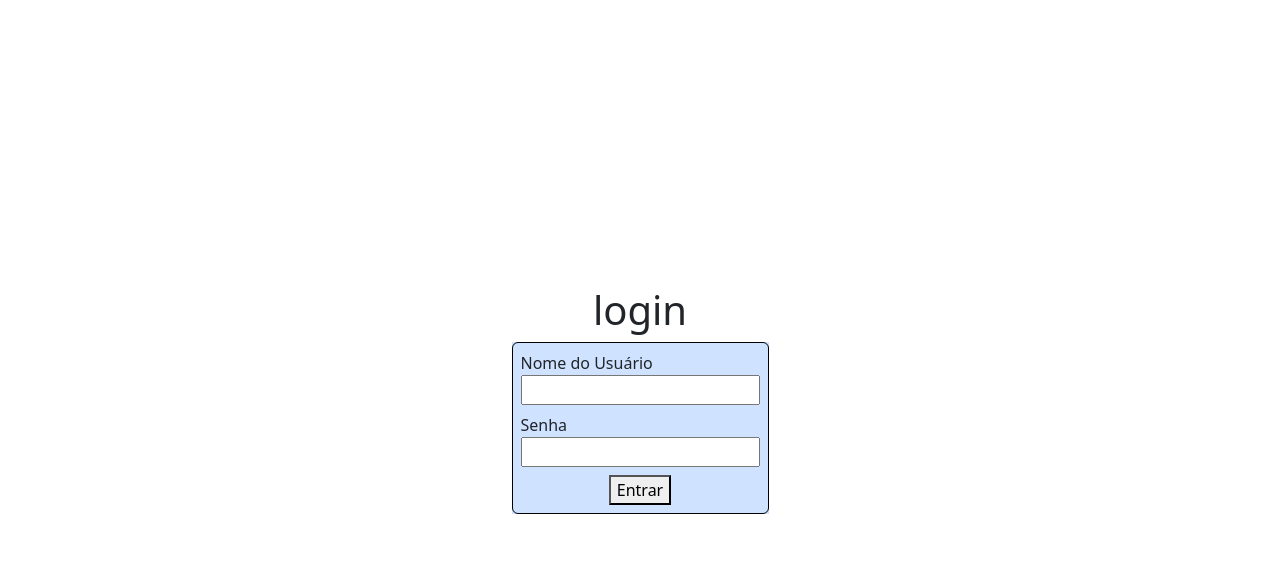
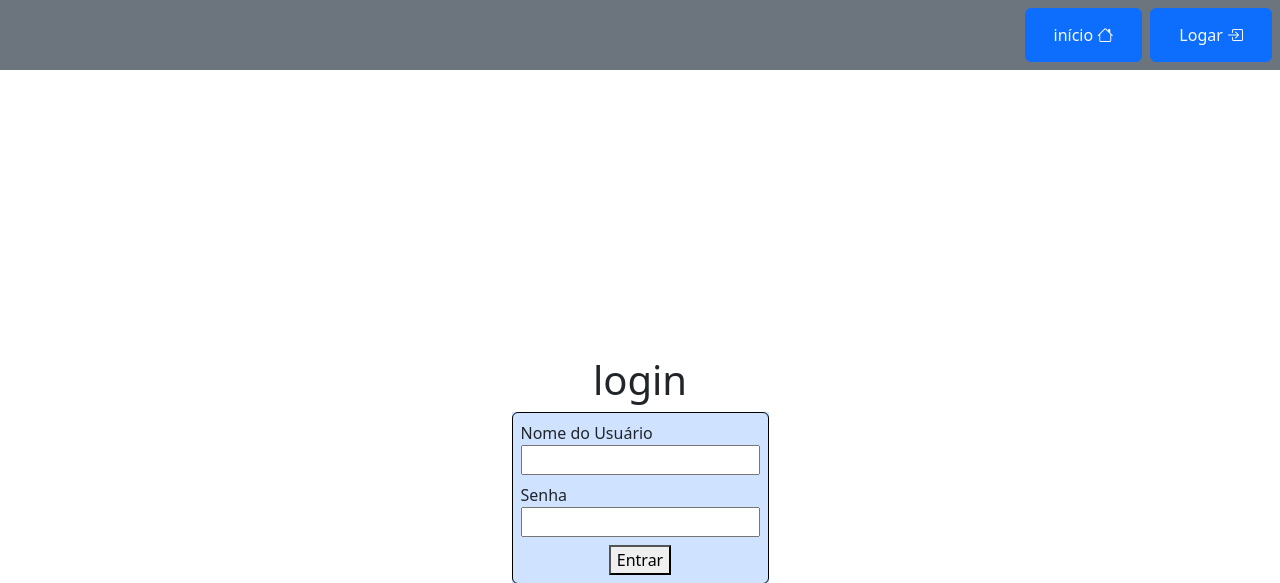
Before and after one commit to Marcosviana91/gallery_server, a Django app: page /login in a window 1280 px wide. Shown: the top 583 px of the page. Before the commit the page ends 514 px from the top, so only its background shows below. Run offline with Django 5.2, Linux system fonts and the light colour scheme.

Commit message:
feat - 'base.html' template with nav menu

```diff
--- a/templates/base.html
+++ b/templates/base.html
@@ -7,6 +7,7 @@
     {% block 'head' %}{% endblock %}
     <link href="https://cdn.jsdelivr.net/npm/bootstrap@5.3.3/dist/css/bootstrap.min.css" rel="stylesheet"
         integrity="sha384-QWTKZyjpPEjISv5WaRU9OFeRpok6YctnYmDr5pNlyT2bRjXh0JMhjY6hW+ALEwIH" crossorigin="anonymous">
+    <link rel="stylesheet" href="https://cdn.jsdelivr.net/npm/bootstrap-icons@1.11.3/font/bootstrap-icons.min.css">
     <script src="https://cdn.jsdelivr.net/npm/bootstrap@5.3.3/dist/js/bootstrap.bundle.min.js"
         integrity="sha384-YvpcrYf0tY3lHB60NNkmXc5s9fDVZLESaAA55NDzOxhy9GkcIdslK1eN7N6jIeHz"
         crossorigin="anonymous"></script>
@@ -14,6 +15,40 @@
 </head>
 
 <body style="min-height: 100vh;">
+    <nav class="navbar container-fluid bg-secondary justify-content-between sticky-top px-2">
+        {% if user.is_authenticated %}
+        <div class="fs-3">Olá, {{user}}</div>
+        {% else %}
+        <div></div>
+        {% endif %}
+        <ul class="nav gap-2">
+            <li class="btn btn-primary nav-item">
+                <a href="{% url 'home' %}" class="nav-link text-light">
+                    início
+                    <i class="bi bi-house"></i>
+                </a>
+            </li>
+            {% if user.is_authenticated %}
+            <li class="btn btn-primary nav-item">
+                <a href="{% url 'home_user' %}" class="nav-link text-light">
+                    Perfil <i class="bi bi-person"></i>
+                </a>
+            </li>
+            <li class="btn btn-primary nav-item">
+                <a href="{% url 'logout' %}" class="nav-link text-light">
+                    Sair <i class="bi bi-box-arrow-right"></i>
+
+                </a>
+            </li>
+            {% else %}
+            <li class="btn btn-primary nav-item">
+                <a href="{% url 'login' %}" class="nav-link text-light">
+                    Logar <i class="bi bi-box-arrow-in-right"></i>
+                </a>
+            </li>
+            {% endif %}
+        </ul>
+    </nav>
     {% block 'body' %}{% endblock %}
     {% if message %}
     <div class="alert alert-warning position-absolute bottom-50 w-100" role="alert">
```
